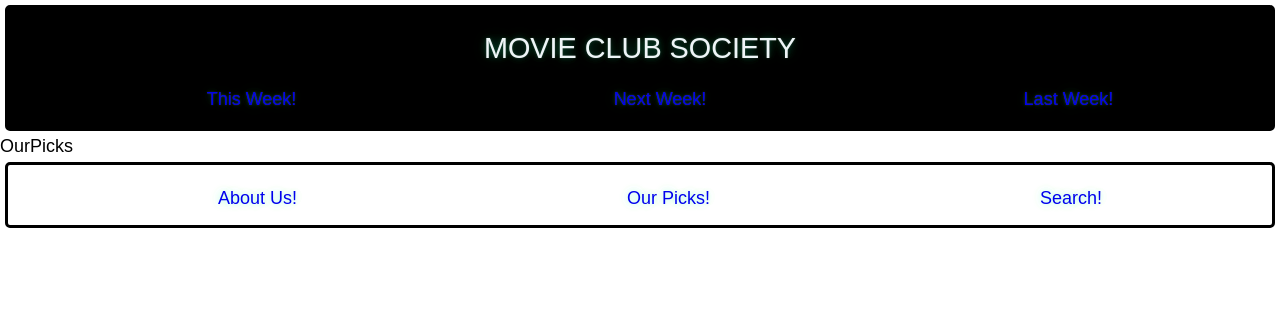
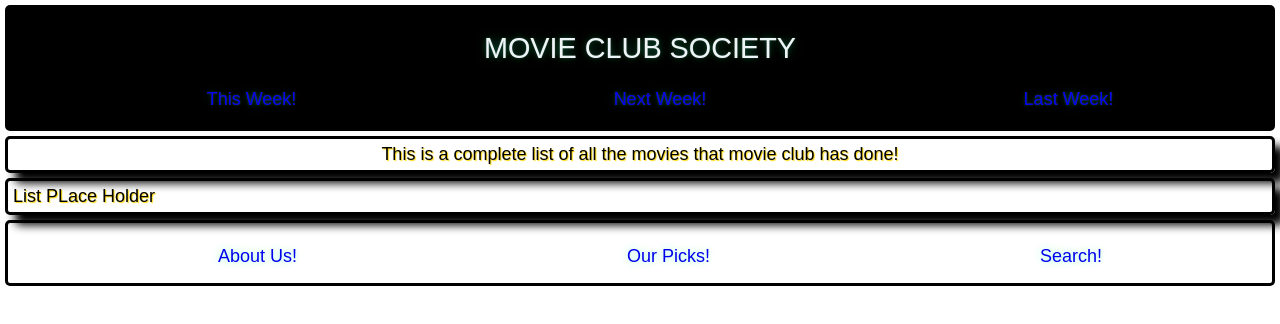
Before and after one commit to gymbundye/movieclub, a React (Create React App) app: page /OurPicks in a window 1280 px wide. Shown: the top 324 px of the page. Built offline with nearby package versions, Linux system fonts and the light colour scheme.

Commit message:
working on our picks

```diff
--- a/src/Components/OurPicks.jsx
+++ b/src/Components/OurPicks.jsx
@@ -2,7 +2,10 @@ import React from 'react'
 
 function OurPicks() {
   return (
-    <div>OurPicks</div>
+    <div>
+      <div className='about'><center>This is a complete list of all the movies that movie club has done!</center></div>
+    <div className='about'>List PLace Holder</div>
+    </div>
   )
 }
 
```
